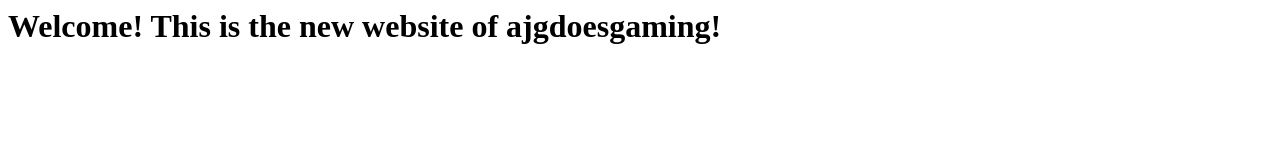
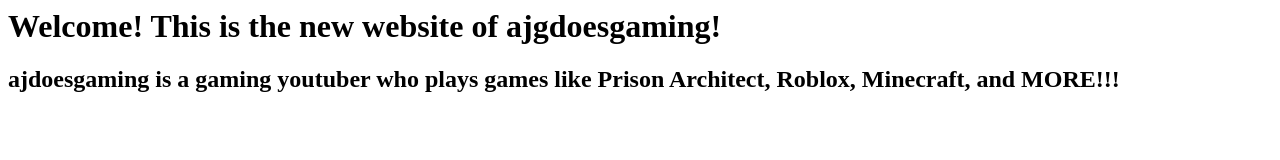
Before and after one commit to fiddlezaner/fiddlezaner.github.io, a plain HTML site: page index.html in a window 1280 px wide. Drawn offline with Linux system fonts and the light colour scheme.

Commit message:
Update index.html

```diff
--- a/index.html
+++ b/index.html
@@ -7,6 +7,11 @@
 			Welcome! This is the new website of ajgdoesgaming!
 
 		</h1>
+		<h2>
+			ajdoesgaming is a gaming youtuber who plays games like Prison Architect, Roblox, Minecraft, and
+			MORE!!!
+
+		</h2>
 
 	</body>
 </html>
```
